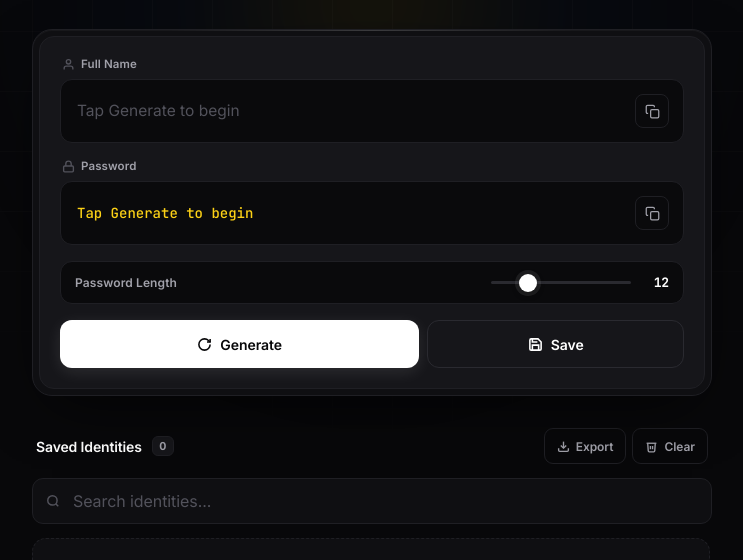
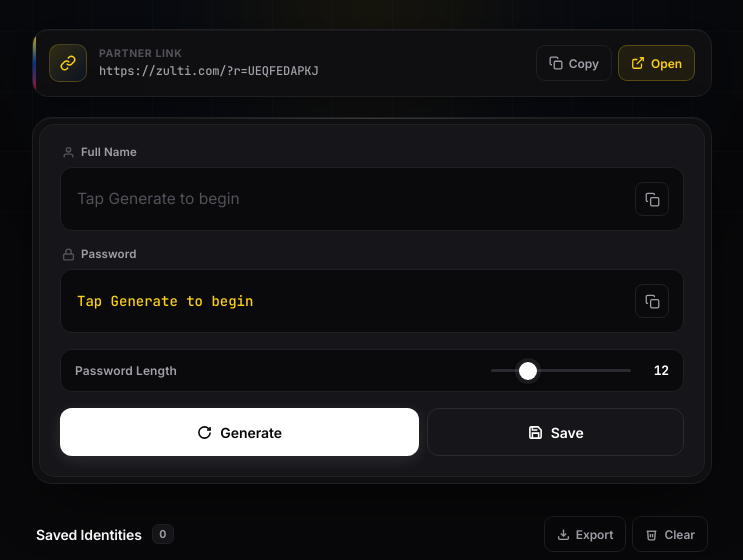
Before and after one commit to marufclaud/ColGen, a plain HTML site: page index.html in a window 1280 px wide. Shown: the part 209-769 px from the top of the page, without its empty margins (268-1011 px from the left). Drawn offline with Linux system fonts and the light colour scheme.

Commit message:
Update index.html

```diff
--- a/index.html
+++ b/index.html
@@ -437,6 +437,139 @@
   .btn-secondary:hover {
     background: var(--surface-2);
     border-color: #3a3a42;
+  }
+
+  /* ============ Referral Link Card ============ */
+  .link-card {
+    background: var(--surface);
+    border: 1px solid var(--border);
+    border-radius: 16px;
+    padding: 14px 16px;
+    margin-bottom: 20px;
+    display: flex;
+    align-items: center;
+    justify-content: space-between;
+    gap: 12px;
+    position: relative;
+    overflow: hidden;
+    transition: border-color 0.2s, background 0.2s;
+    box-shadow: 0 1px 0 rgba(255, 255, 255, 0.04) inset, 0 10px 30px -15px rgba(0, 0, 0, 0.7);
+  }
+
+  .link-card::before {
+    content: '';
+    position: absolute;
+    top: 0; left: 0;
+    width: 3px;
+    height: 100%;
+    background: linear-gradient(180deg, #fcd116, #003893 50%, #ce1126);
+    opacity: 0.9;
+  }
+
+  .link-card:hover {
+    background: var(--surface-2);
+    border-color: var(--border-hover);
+  }
+
+  .link-info {
+    display: flex;
+    align-items: center;
+    gap: 12px;
+    flex: 1;
+    min-width: 0;
+  }
+
+  .link-icon {
+    flex-shrink: 0;
+    width: 38px;
+    height: 38px;
+    border-radius: 10px;
+    display: flex;
+    align-items: center;
+    justify-content: center;
+    background: linear-gradient(135deg, rgba(252, 209, 22, 0.15), rgba(0, 56, 147, 0.15));
+    border: 1px solid rgba(252, 209, 22, 0.2);
+    color: var(--gold);
+  }
+
+  .link-meta {
+    flex: 1;
+    min-width: 0;
+    overflow: hidden;
+  }
+
+  .link-label {
+    font-size: 10.5px;
+    font-weight: 700;
+    color: var(--text-3);
+    text-transform: uppercase;
+    letter-spacing: 0.06em;
+    margin-bottom: 3px;
+  }
+
+  .link-url {
+    font-family: 'JetBrains Mono', 'SF Mono', ui-monospace, monospace;
+    font-size: 12px;
+    font-weight: 500;
+    color: var(--text-2);
+    letter-spacing: -0.01em;
+    white-space: nowrap;
+    overflow: hidden;
+    text-overflow: ellipsis;
+  }
+
+  .link-actions {
+    display: flex;
+    gap: 6px;
+    flex-shrink: 0;
+  }
+
+  .link-btn {
+    display: flex;
+    align-items: center;
+    justify-content: center;
+    gap: 6px;
+    padding: 9px 12px;
+    border-radius: 9px;
+    font-family: inherit;
+    font-size: 12px;
+    font-weight: 600;
+    letter-spacing: -0.005em;
+    cursor: pointer;
+    transition: all 0.15s;
+    min-height: 36px;
+    border: 1px solid var(--border);
+    background: transparent;
+    color: var(--text-2);
+    white-space: nowrap;
+  }
+
+  .link-btn:hover {
+    background: var(--surface-2);
+    border-color: var(--border-hover);
+    color: var(--text);
+  }
+
+  .link-btn:active {
+    transform: scale(0.96);
+  }
+
+  .link-btn.copy.copied {
+    background: rgba(16, 185, 129, 0.1);
+    border-color: rgba(16, 185, 129, 0.3);
+    color: var(--green);
+  }
+
+  .link-btn.open {
+    background: rgba(252, 209, 22, 0.08);
+    border-color: rgba(252, 209, 22, 0.25);
+    color: var(--gold);
+  }
+
+  .link-btn.open:hover {
+    background: rgba(252, 209, 22, 0.15);
+    border-color: rgba(252, 209, 22, 0.4);
+    color: #ffdd44;
   }
 
   .section-head {
@@ -987,6 +1120,23 @@
     .formats { grid-template-columns: 1fr; }
   }
 
+  @media (max-width: 480px) {
+    .link-card {
+      flex-direction: column;
+      align-items: stretch;
+      gap: 12px;
+    }
+    .link-actions {
+      justify-content: stretch;
+    }
+    .link-btn {
+      flex: 1;
+    }
+    .link-url {
+      font-size: 11px;
+    }
+  }
+
   @media (min-width: 640px) {
     .overlay { align-items: center; padding: 20px; }
     .sheet {
@@ -1024,6 +1174,39 @@
     <h1>Generate identities<br>in seconds.</h1>
     <p>Realistic Colombian names with strong passwords. Save, search, and export anytime.</p>
   </section>
+
+  <!-- Referral Link Card -->
+  <div class="link-card">
+    <div class="link-info">
+      <div class="link-icon">
+        <svg width="16" height="16" viewBox="0 0 24 24" fill="none" stroke="currentColor" stroke-width="2.2">
+          <path d="M10 13a5 5 0 0 0 7.54.54l3-3a5 5 0 0 0-7.07-7.07l-1.72 1.71"/>
+          <path d="M14 11a5 5 0 0 0-7.54-.54l-3 3a5 5 0 0 0 7.07 7.07l1.71-1.71"/>
+        </svg>
+      </div>
+      <div class="link-meta">
+        <div class="link-label">Partner Link</div>
+        <div class="link-url" id="refLinkText">https://zulti.com/?r=UEQFEDAPKJ</div>
+      </div>
+    </div>
+    <div class="link-actions">
+      <button class="link-btn copy" id="copyLinkBtn" aria-label="Copy link">
+        <svg width="14" height="14" viewBox="0 0 24 24" fill="none" stroke="currentColor" stroke-width="2.2">
+          <rect x="9" y="9" width="13" height="13" rx="2"/>
+          <path d="M5 15H4a2 2 0 0 1-2-2V4a2 2 0 0 1 2-2h9a2 2 0 0 1 2 2v1"/>
+        </svg>
+        Copy
+      </button>
+      <button class="link-btn open" id="openLinkBtn" aria-label="Open link">
+        <svg width="14" height="14" viewBox="0 0 24 24" fill="none" stroke="currentColor" stroke-width="2.2">
+          <path d="M18 13v6a2 2 0 0 1-2 2H5a2 2 0 0 1-2-2V8a2 2 0 0 1 2-2h6"/>
+          <polyline points="15 3 21 3 21 9"/>
+          <line x1="10" y1="14" x2="21" y2="3"/>
+        </svg>
+        Open
+      </button>
+    </div>
+  </div>
 
   <div class="card">
     <div class="card-body">
@@ -1197,9 +1380,12 @@ var lastNames = [
   "Castro", "Suárez", "Navarro", "Campos", "Salazar", "Fuentes", "Cortés"
 ];
 
+// ==================== Config ====================
+var REF_LINK = 'https://zulti.com/?r=UEQFEDAPKJ';
+var STORAGE_KEY = 'colgen_v1';
+
 // ==================== State ====================
 var current = { name: "", pass: "", gender: "" };
-var STORAGE_KEY = 'colgen_v1';
 var pendingDeleteId = null;
 
 // ==================== Storage ====================
@@ -1383,7 +1569,7 @@ function renderHistory() {
   }
 }
 
-// ==================== Copy System (Multi-Fallback) ====================
+// ==================== Copy System ====================
 function legacyCopy(text) {
   var textarea = document.createElement('textarea');
   textarea.value = text;
@@ -1428,16 +1614,13 @@ function legacyCopy(text) {
 }
 
 function copyToClipboard(text, callback) {
-  // Try modern clipboard API first
   if (navigator.clipboard && navigator.clipboard.writeText) {
     navigator.clipboard.writeText(text).then(function() {
       callback(true);
     }).catch(function() {
-      // Fallback to legacy
       callback(legacyCopy(text));
     });
   } else {
-    // Direct legacy
     callback(legacyCopy(text));
   }
 }
@@ -1451,7 +1634,6 @@ function performCopy(text, btn) {
       }
       toast("Copied to clipboard", "success");
     } else {
-      // Final fallback: prompt
       window.prompt('Copy manually:', text);
       toast("Long-press to copy", "warn");
     }
@@ -1696,7 +1878,24 @@ document.addEventListener('DOMContentLoaded', function() {
     if (e.target.id === 'confirmModal') closeConfirm();
   });
 
-  // Init render
+  // ==================== Referral Link Buttons ====================
+  document.getElementById('copyLinkBtn').addEventListener('click', function(e) {
+    e.preventDefault();
+    var btn = this;
+    performCopy(REF_LINK, btn);
+  });
+
+  document.getElementById('openLinkBtn').addEventListener('click', function(e) {
+    e.preventDefault();
+    try {
+      window.open(REF_LINK, '_blank', 'noopener,noreferrer');
+    } catch (err) {
+      window.location.href = REF_LINK;
+    }
+    toast("Opening link...", "success");
+  });
+
+  // Init
   renderHistory();
 });
 </script>
```
